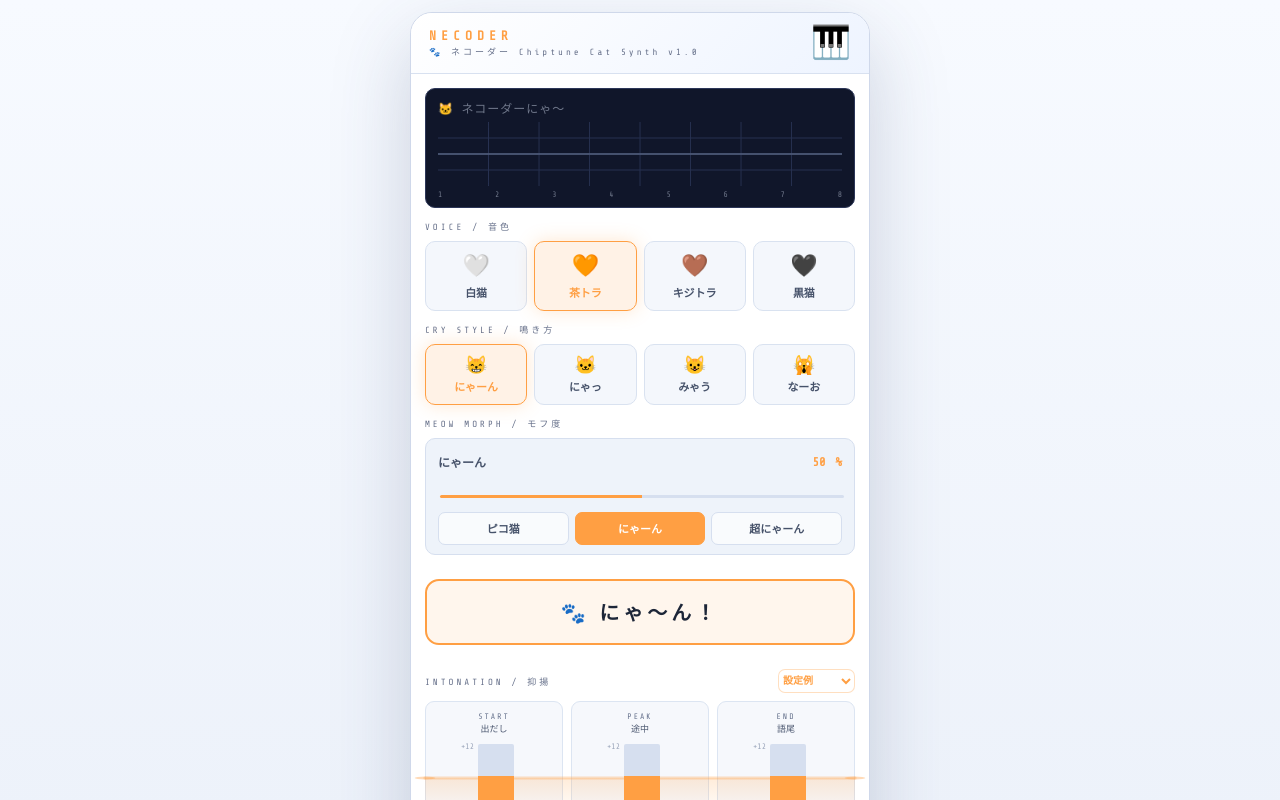
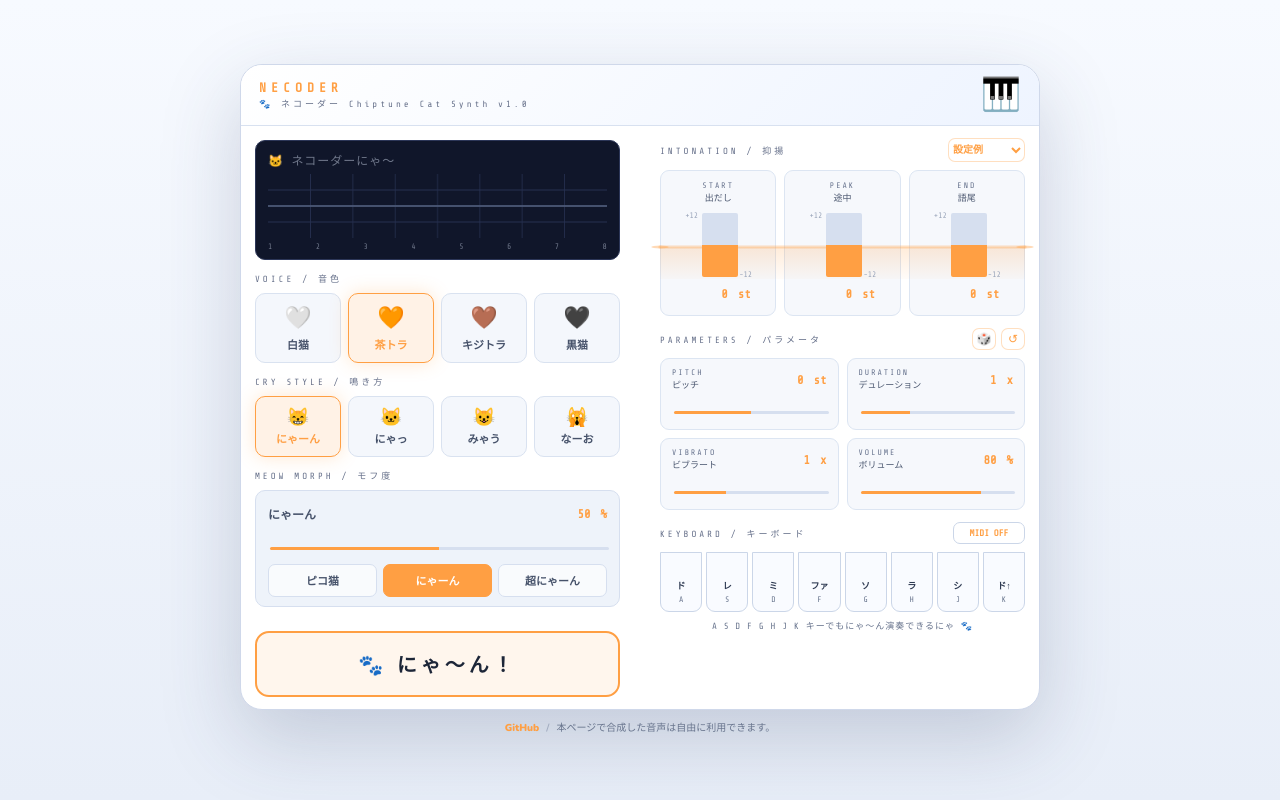
Before and after one commit to mfakane/necoder-synth, a React (Vite) app: page / in a window 1280 px wide. Shown: the top 800 px of the page. Built offline with nearby package versions, Linux system fonts and the light colour scheme.

Commit message:
style: use multi column layout on landscape screen

```diff
--- a/src/App.tsx
+++ b/src/App.tsx
@@ -19,8 +19,8 @@ import {
   midiNoteToKey,
   midiNoteToSemitone,
   midiVelocityScale,
+  parseMidiMessage,
   parseWebMidiLinkMessage,
-  parseMidiMessage,
   type MidiNoteMessage,
   type MidiStatus,
 } from "./midi";
@@ -754,23 +754,21 @@ export default function Necoder() {
     >
       {/* ───── シンセ本体にゃ ───── */}
       <div
+        className="necoder-container"
         style={{
           width: "100%",
-          maxWidth: "460px",
           background: "#FFFFFF",
           borderRadius: "22px",
           border: "1px solid #CFD8EA",
           boxShadow:
             "0 28px 80px rgba(54,68,105,.22), inset 0 1px 0 rgba(255,255,255,.9)",
           overflow: "hidden",
-          display: "flex",
-          flexDirection: "column",
-          gap: "12px",
         }}
       >
         {/* ── ヘッダーにゃ ── */}
         <div
           style={{
+            gridColumn: "1 / -1",
             background: "linear-gradient(135deg,#FFFFFF,#EEF4FF)",
             padding: "14px 18px",
             borderBottom: "1px solid #D8E1F0",
@@ -817,6 +815,7 @@ export default function Necoder() {
           </div>
         </div>
 
+        <div className="necoder-column">
           {/* ── オシロスコープにゃ ── */}
           <div
             style={{
@@ -1093,7 +1092,9 @@ export default function Necoder() {
               {isPlay ? `${cryStyle.mark}  ${voice.name} ${cryStyle.name}` : "🐾  にゃ～ん！"}
             </button>
           </div>
+        </div>
 
+        <div className="necoder-column">
           {/* ── 抑揚にゃ ── */}
           <IntonationControls
             color={col}
@@ -1339,6 +1340,7 @@ export default function Necoder() {
             onReleaseKey={() => setAK(null)}
           />
         </div>
+      </div>
       <footer
         style={{
           width: "100%",
--- a/src/styles.css
+++ b/src/styles.css
@@ -17,3 +17,25 @@ button,
 input {
   font: inherit;
 }
+
+.necoder-container {
+  display: grid;
+  grid-template-rows: auto 1fr;
+  grid-template-columns: 1fr 1fr;
+  gap: 12px;
+  max-width: 800px;
+}
+
+.necoder-column {
+  display: flex;
+  flex-direction: column;
+  gap: 12px;
+}
+
+@media screen and (orientation: portrait) {
+  .necoder-container {
+    grid-template-columns: 1fr;
+    grid-template-rows: auto auto auto;
+    max-width: 460px;
+  }
+}
```
Lines whose indentation alone changed are shown as unchanged.
